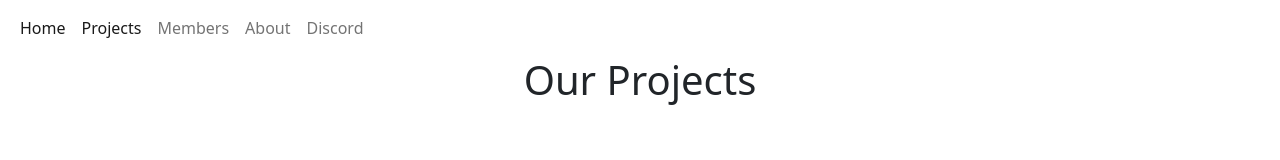
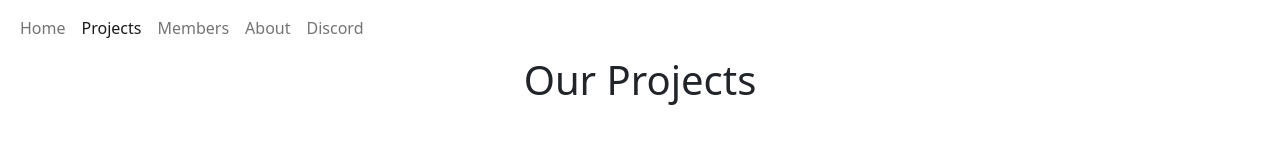
Before and after one commit to virtual-designer/Ghosty-web, a React (Create React App) app: page /projects in a window 1280 px wide. Shown: the top 160 px of the page. Built offline with nearby package versions, Linux system fonts and the light colour scheme.

Commit message:
Fix the Active tab effect on navbar for REACTJS
Signed-off-by: Abir-Tx <28858998+Abir-Tx@users.noreply.github.com>

```diff
--- a/src/components/Header.jsx
+++ b/src/components/Header.jsx
@@ -20,16 +20,34 @@ export default function Header() {
           </button>
           <div className="collapse navbar-collapse" id="navbarNavAltMarkup">
             <div className="navbar-nav">
-              <NavLink className="nav-link active" aria-current="page" to="/">
+              <NavLink
+                className="nav-link"
+                exact
+                activeClassName="active"
+                aria-current="page"
+                to="/"
+              >
                 Home
               </NavLink>
-              <NavLink className="nav-link " to="/projects">
+              <NavLink
+                className="nav-link"
+                activeClassName="active"
+                to="/projects"
+              >
                 Projects
               </NavLink>
-              <NavLink className="nav-link " to="/members">
+              <NavLink
+                className="nav-link"
+                activeClassName="active"
+                to="/members"
+              >
                 Members
               </NavLink>
-              <NavLink className="nav-link" to="/about">
+              <NavLink
+                className="nav-link"
+                activeClassName="active"
+                to="/about"
+              >
                 About
               </NavLink>
               <a className="nav-link" href="https://discord.gg/ghostydev">
```
